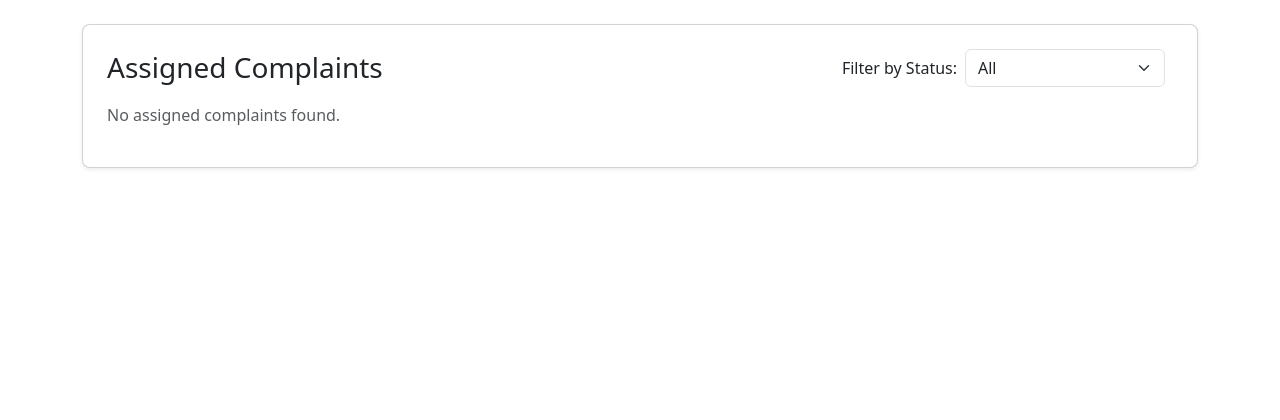
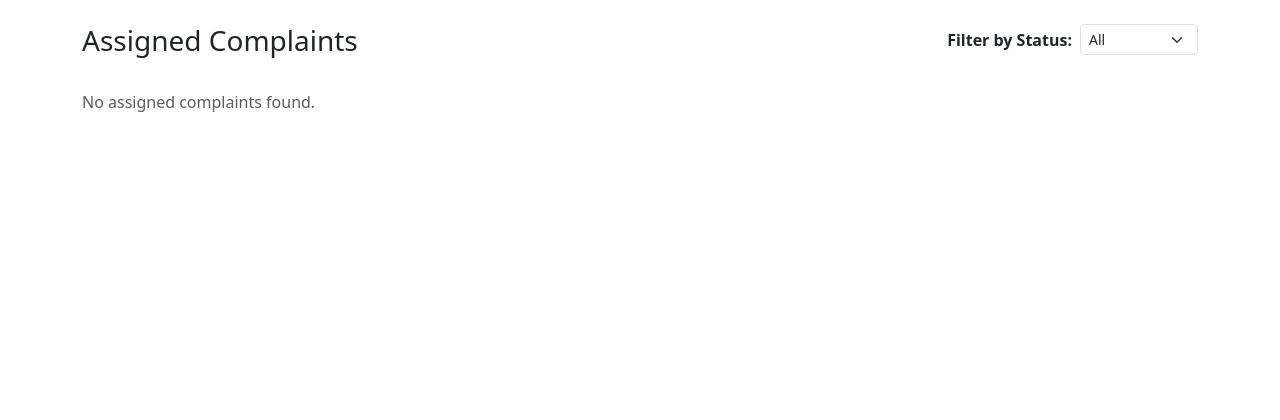
Before and after one commit to justinecj/complaint_mgmt, a Django app: template complaint_mgmt/templates/complaints/assigned_complaints.html in a window 1280 px wide. Shown: the top 420 px of the page. Run offline with Django 5.2, Linux system fonts and the light colour scheme; the template is opened without the code that fills it, so the values that code supplies are empty; some libraries are stand-ins or nearby versions.

```diff
--- a/complaint_mgmt/complaints/views.py
+++ b/complaint_mgmt/complaints/views.py
@@ -6,6 +6,7 @@ from accounts.decorators import admin_required, employee_required
 from django.views.decorators.cache import never_cache
 from django.conf import settings
 from django.contrib import messages
+
 
 @login_required
 @admin_required
--- a/complaint_mgmt/templates/base.html
+++ b/complaint_mgmt/templates/base.html
@@ -2,8 +2,10 @@
 <!DOCTYPE html>
 <html>
 <head>
+    <meta name="viewport" content="width=device-width, initial-scale=1">
     <title>{% block title %}Complaint Management System{% endblock %}</title>
     <link href="https://cdn.jsdelivr.net/npm/bootstrap@5.3.0/dist/css/bootstrap.min.css" rel="stylesheet">
+
 
     <!-- dashboard styles -->
     <link rel="stylesheet" href="{% static 'css/dashboard.css' %}">
--- a/complaint_mgmt/templates/complaints/assigned_complaints.html
+++ b/complaint_mgmt/templates/complaints/assigned_complaints.html
@@ -4,14 +4,14 @@
 {% block title %}Assigned Complaints{% endblock %}
 
 {% block content %}
-<div class="card p-4 shadow-sm">
-  <div class="d-flex justify-content-between align-items-center mb-3">
-    <h3 class="mb-0">Assigned Complaints</h3>
-
-    <!-- ✅ Status Filter Form -->
-    <form method="get" class="d-flex align-items-center">
-      <label class="me-2 mb-0">Filter by Status:</label>
-      <select name="status" class="form-select me-2" style="width: 200px;" onchange="this.form.submit()">
+<div class="row mb-3">
+  <div class="col-12 col-md-6">
+    <h3 class="mb-2 mb-md-0">Assigned Complaints</h3>
+  </div>
+  <div class="col-12 col-md-6">
+    <form method="get" class="d-flex flex-wrap justify-content-md-end align-items-center gap-2">
+      <label class="fw-bold mb-0">Filter by Status:</label>
+      <select name="status" class="form-select form-select-sm w-auto" onchange="this.form.submit()">
         <option value="">All</option>
         <option value="Pending" {% if request.GET.status == "Pending" %}selected{% endif %}>Pending</option>
         <option value="Closed" {% if request.GET.status == "Closed" %}selected{% endif %}>Closed</option>
@@ -20,6 +20,8 @@
       <noscript><button type="submit" class="btn btn-sm btn-secondary">Apply</button></noscript>
     </form>
   </div>
+</div>
+
 
   {% if messages %}
     {% for message in messages %}
--- a/complaint_mgmt/templates/complaints/complaint_detail.html
+++ b/complaint_mgmt/templates/complaints/complaint_detail.html
@@ -67,6 +67,10 @@
 
                 <button type="submit" class="btn btn-primary">Submit</button>
             </form>
+            <a href="{% url 'assigned_complaints' %}" class="btn btn-outline-secondary mt-4">
+            Back
+            </a>
+
         </div>
     </div>
 </div>
--- a/complaint_mgmt/templates/complaints/complaint_list.html
+++ b/complaint_mgmt/templates/complaints/complaint_list.html
@@ -28,7 +28,7 @@
         <a href="{% url 'complaint_list' %}" class="btn btn-outline-secondary">Reset</a>
     </div>
 </form>
-
+<div class="table-responsive">
     <table class="table table-bordered table-striped table-hover">
         <thead class="table-dark">
             <tr>
@@ -59,8 +59,10 @@
                 </td>
                 <td>{{ complaint.created_at|date:"d M Y H:i" }}</td>
                 <td>
+                    <div class="d-flex flex-wrap gap-1">
                         <a href="{% url 'complaint_readonly_detail' complaint.pk %}" class="btn btn-sm btn-info">View</a>
                         <a href="{% url 'complaint_edit' complaint.pk %}" class="btn btn-sm btn-primary">Edit</a>
+                    </div>
                 </td>
             </tr>
             {% empty %}
@@ -70,4 +72,5 @@
             {% endfor %}
         </tbody>
     </table>
+</div>
 {% endblock %}
--- a/complaint_mgmt/templates/customers/customer_list.html
+++ b/complaint_mgmt/templates/customers/customer_list.html
@@ -7,6 +7,7 @@
 
 <a href="{% url 'customer_create' %}" class="btn btn-success mb-3">+ Add Customer</a>
 
+<div class="table-responsive">
     <table class="table table-bordered">
         <thead class="table-dark">
             <tr>
@@ -35,4 +36,5 @@
             {% endfor %}
         </tbody>
     </table>
+</div>
 {% endblock %}
--- a/complaint_mgmt/templates/employees/employee_list.html
+++ b/complaint_mgmt/templates/employees/employee_list.html
@@ -6,6 +6,7 @@
 
 <a href="{% url 'employee_create' %}" class="btn btn-success mb-3">+ Add Employee</a>
 
+<div class="table-responsive">
     <table class="table table-bordered">
         <thead class="table-dark">
             <tr>
@@ -28,8 +29,10 @@
                 <td>{{ emp.phone }}</td>
                 <td>₹{{ emp.salary }}</td>
                 <td>
+                    <div class="d-flex flex-wrap gap-1">
                         <a href="{% url 'employee_edit' emp.pk %}" class="btn btn-sm btn-primary">Edit</a>
                         <a href="{% url 'employee_detail' emp.pk %}" class="btn btn-sm btn-info">View</a>
+                    </div>
                 </td>
 
             </tr>
@@ -40,4 +43,5 @@
             {% endfor %}
         </tbody>
     </table>
+</div>
 {% endblock %}
--- a/complaint_mgmt/templates/products/product_list.html
+++ b/complaint_mgmt/templates/products/product_list.html
@@ -6,6 +6,7 @@
 
 <a href="{% url 'product_create' %}" class="btn btn-success mb-3">+ Add Product</a>
 
+<div class="table-responsive">
     <table class="table table-bordered">
         <thead class="table-dark">
             <tr>
@@ -34,4 +35,5 @@
             {% endfor %}
         </tbody>
     </table>
+</div>
 {% endblock %}
```
Also changed, not shown: complaint_mgmt/templates/complaints/unassigned_complaints.html (+13 -4 lines). Lines whose indentation alone changed are shown as unchanged.
